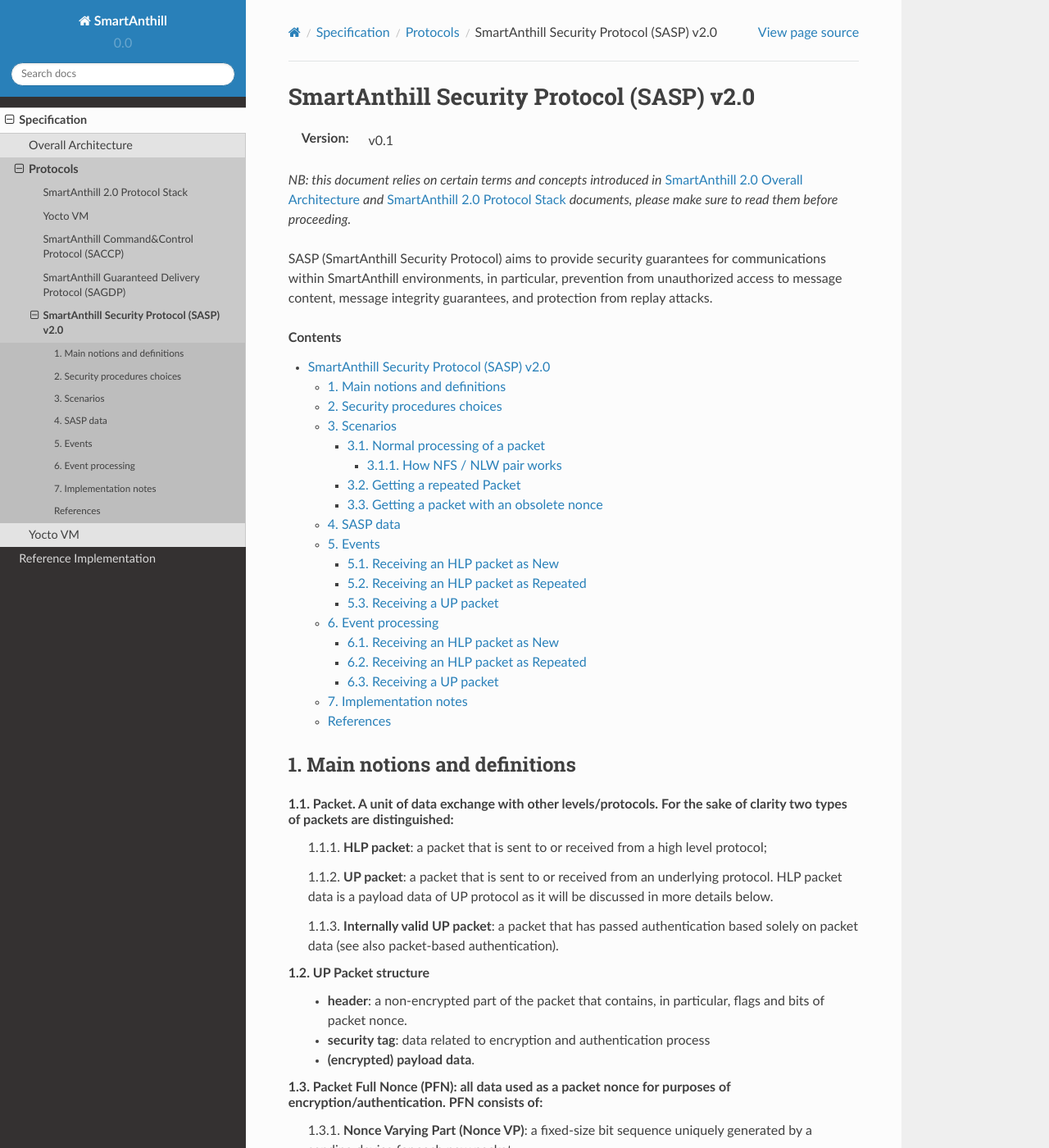
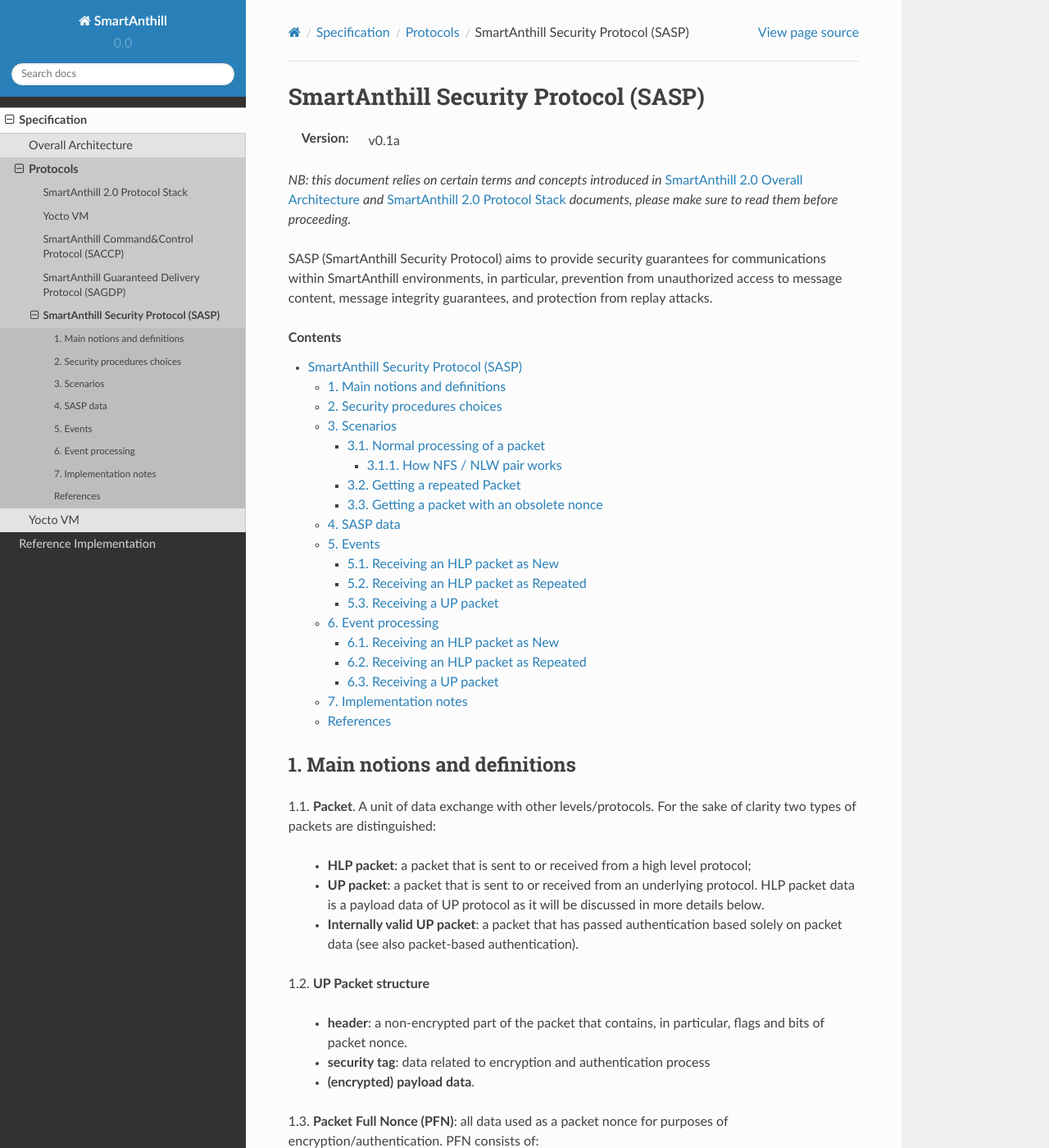
Before and after one commit to smartanthill/smartanthill2_0, a Sphinx documentation site: the page built from docs/design-documents/protocols/sasp.rst, in a window 1280 px wide and 1400 px high. Shown: the whole window at 82% size. Built offline with Sphinx 7.4.7 and the Read the Docs theme 2.0.0, drawn with Linux system fonts in a browser that asks for light colours; some of the changed text lies outside the part shown.

Commit message:
SASP v0.1a: formatting fixes

```diff
--- a/docs/design-documents/protocols/sasp.rst
+++ b/docs/design-documents/protocols/sasp.rst
@@ -24,10 +24,10 @@
 
 .. _sasp:
 
-SmartAnthill Security Protocol (SASP) v2.0
-==========================================
+SmartAnthill Security Protocol (SASP)
+=====================================
 
-:Version:   v0.1
+:Version:   v0.1a
 
 *NB: this document relies on certain terms and concepts introduced in*
 :ref:`saoverarch` *and*
@@ -41,35 +41,35 @@
 -------------------------------
 
 1.1. **Packet**. A unit of data exchange with other levels/protocols. For the sake of clarity two types of packets are distinguished:
-     1.1.1. **HLP packet**: a packet that is sent to or received from a high level protocol;
 
-     1.1.2. **UP packet**:  a packet that is sent to or received from an underlying protocol. HLP packet data is a payload data of UP protocol as it will be discussed in more details below.
-
-     1.1.3. **Internally valid UP packet**: a packet that has passed authentication based solely on packet data (see also packet-based authentication).
+     * **HLP packet**: a packet that is sent to or received from a high level protocol;
+     * **UP packet**:  a packet that is sent to or received from an underlying protocol. HLP packet data is a payload data of UP protocol as it will be discussed in more details below.
+     * **Internally valid UP packet**: a packet that has passed authentication based solely on packet data (see also packet-based authentication).
 
 1.2. **UP Packet structure**
+
   * **header**: a non-encrypted part of the packet that contains, in particular, flags and bits of packet nonce.
   * **security tag**: data related to encryption and authentication process
   * **(encrypted) payload data**.
 
 1.3. **Packet Full Nonce (PFN)**: all data used as a packet nonce for purposes of encryption/authentication. PFN consists of:
-     1.3.1. **Nonce Varying Part (Nonce VP)**: a fixed-size bit sequence uniquely generated by a sending device for each new packet;
 
-     1.3.1. **Destination Flag (DF)**: a bit that indicates whether a packet payload data is intended solely to SASP itself (such as a packet with Error "Old Nonce" Message), or for its higher level protocol.
+     * **Nonce Varying Part (Nonce VP)**: a fixed-size bit sequence uniquely generated by a sending device for each new packet;
+     * **Destination Flag (DF)**: a bit that indicates whether a packet payload data is intended solely to SASP itself (such as a packet with Error "Old Nonce" Message), or for its higher level protocol.
+     * **Side-Distinguishing Flag (SDF)**: a bit that is set to 0 for one side of communication and to 1 for another side.
 
-     1.3.3. **Side-Distinguishing Flag (SDF)**: a bit that is set to 0 for one side of communication and to 1 for another side.
+1.4. **Nonce Lower Watermark (NLW)**: a value supported by a packet receiving side that is used to determine whether a value of Packet Nonce VP (i) has never been used before (if a new packet is received); (ii) has been used with the last received packet (for instance, in case of packet resending); or (iii) a de-synchronization in communication happened.
 
-1.3. **Nonce Lower Watermark (NLW)**: a value supported by a packet receiving side that is used to determine whether a value of Packet Nonce VP (i) has never been used before (if a new packet is received); (ii) has been used with the last received packet (for instance, in case of packet resending); or (iii) a de-synchronization in communication happened.
+1.5. **Nonce to use For Sending (NFS)**: a value supported by a packet sending side that is used to generate a value of Packet Nonce VP that would have never been used before, and that would be verifiable by the other side of communication.
 
-1.4. **Nonce to use For Sending (NFS)**: a value supported by a packet sending side that is used to generate a value of Packet Nonce VP that would have never been used before, and that would be verifiable by the other side of communication.
+1.6. **Last Received Packet Signature**: [+++check whether it is indeed required]
 
-1.5. **Last Received Packet Signature**: [+++check whether it is indeed required]
+1.7. **Packet validation process**: a core task of SASP main purpose of which is to ensure that a packet is actually received is from an intended communication partner, is not modified by a third party on the way, and its content (unless specified otherwise) is protected from reading by not indented parties. On the sending side of communication the packet validation process results in encryption and adding authentication data. On receiving side a process can logically be divided into two steps:
 
-1.6. **Packet validation process**: a core task of SASP main purpose of which is to ensure that a packet is actually received is from an intended communication partner, is not modified by a third party on the way, and its content (unless specified otherwise) is protected from reading by not indented parties. On the sending side of communication the packet validation process results in encryption and adding authentication data. On receiving side a process can logically be divided into two steps:
   * **packet-based authentication**, which is done using solely packet data such as respective headers, nonces, tags, etc, and not using NLW;
   * **in-sequence authentication**, which is based on comparison of a packet nonce Varying Part with the Nonce Lower Watermark.
 
-1.4. **Error "Old Nonce" Message**: a packet that represents an "old nonce" error report with the lowest possible value of a valid nonce VP (which is equal to a current value of Nonce Lower Watermark plus 1). This packet can be sent, if an otherwise valid packet is received with an "old" nonce VP, that is, with a nonce VP that is less than the Nonce Lower Watermark.
+1.8. **Error "Old Nonce" Message**: a packet that represents an "old nonce" error report with the lowest possible value of a valid nonce VP (which is equal to a current value of Nonce Lower Watermark plus 1). This packet can be sent, if an otherwise valid packet is received with an "old" nonce VP, that is, with a nonce VP that is less than the Nonce Lower Watermark.
 
 
 
@@ -180,16 +180,23 @@
 ^^^^^^^^^^^^^^^^^^^^^^^^^^
 
 A packet-based authentication is performed.
+
   * packet-based authentication fails: the packet is silently dropped as being either corrupted or an attacker's packet;
   * packet-based authentication is passed: it can be either an error message packet directed to SASP itself, or a "regular" packet with payload intended for a higher level protocol.
+
      * a packet is with Error Old Nonce Message [+++structure and detection]: packet nonce VP is not compared to NLW (reason: replay attack is impossible since NFS cannot be decreased as a result of this message); a value of the lowest possible valid nonce from the packet is compared to the current value of NFS.
+
          * NFS is less than the value of the lowest possible valid nonce: NFS is set to the value of the lowest possible valid nonce.
          * NFS is greater than or equal to the value of the lowest possible valid nonce: no changes to NFS is done; the packet is ignored.
+
      * packets other than Error Old Nonce Message: packet nonce VP is compared to the Nonce Lower Watermark (NLW). Three cases are possible:
+
         * nonce VP is less than NLW: a packet with Error Old Nonce Message is prepared with the lowest possible valid nonce set to a current value of NLW; the packet is authenticated and passed to the underlying protocol.
         * nonce VP is equal to NLW: a repeated packet is received: packet signature is compared to LRPS.
+
             *  packet signature is not equal to LRPS: a potential for an attacker's packet; the packet is silently dropped;
             *  packet signature is equal to LRPS: an HLP packet with payload of the received packet is passed to the higher level protocol with status "repeated"
+
         * nonce VP is greater than NLW: a new packet is received: NLW is set to the value of nonce VP of the received packet; LRPS is set to packet signature; an HLP packet with payload of the received packet is passed to the higher level protocol with status "new".
 
 
```
